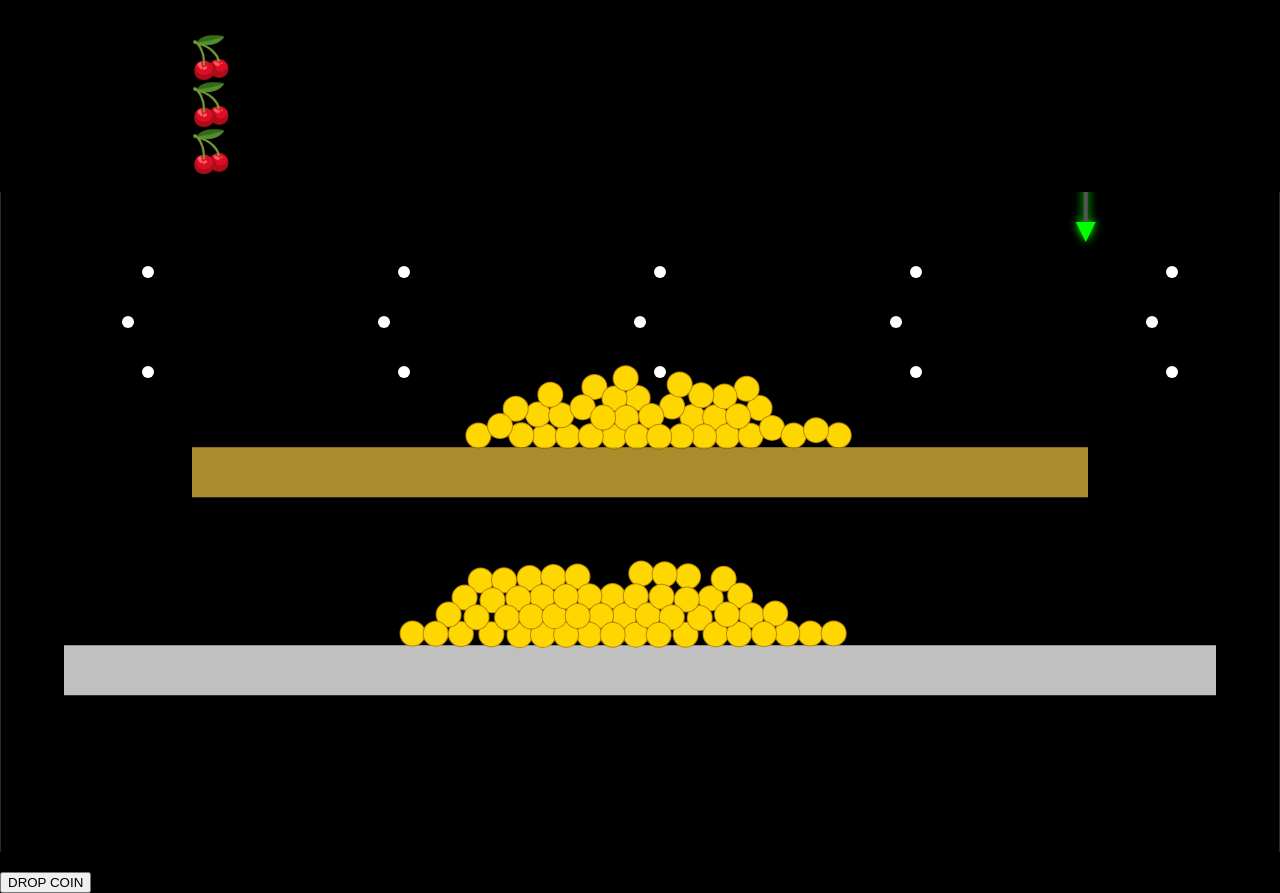
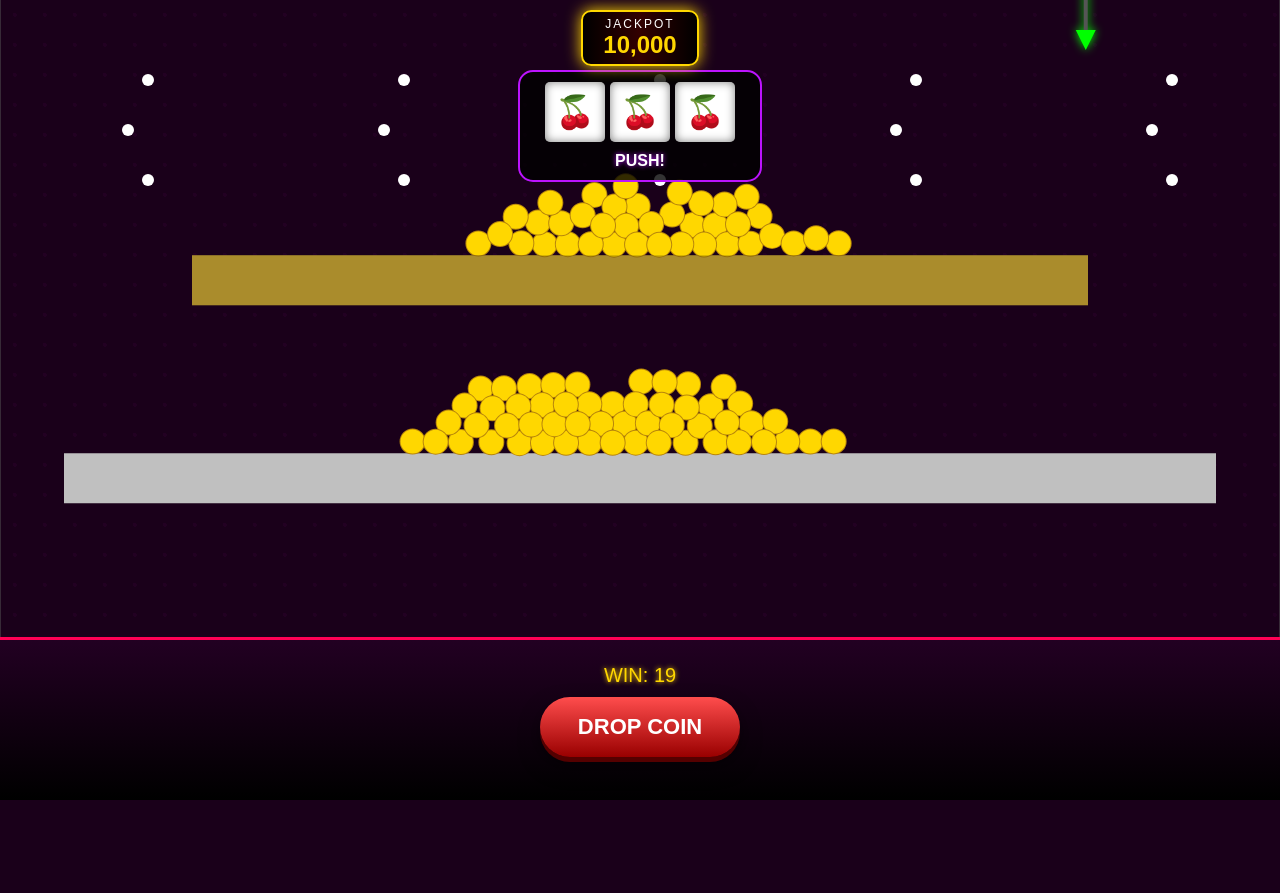
Before and after one commit to monicawwy/coin-pusher, a plain HTML site: page index.html in a window 1280 px wide. After the commit the page ends 800 px from the top, so only its background shows below. Drawn offline with nearby package versions, Linux system fonts and the light colour scheme; animation ran at ten frames a second.

Commit message:
Update style.css

```diff
--- a/style.css
+++ b/style.css
@@ -1,198 +1,168 @@
 :root {
-    --gold-gradient: linear-gradient(180deg, #ffd700 0%, #b8860b 100%);
-    --bg-gradient: radial-gradient(circle, #4a0e0e 0%, #1a0000 100%);
-    --felt-green: #005522;
+    --gold: #ffd700;
+    --dark-bg: #1a001a;
+    --neon-red: #ff0055;
 }
 
-* {
-    box-sizing: border-box;
+body {
+    margin: 0;
+    padding: 0;
+    background-color: var(--dark-bg);
+    font-family: 'Arial', sans-serif;
+    overflow: hidden;
     user-select: none;
     -webkit-tap-highlight-color: transparent;
 }
 
-body {
-    margin: 0;
-    overflow: hidden;
-    background: #000;
-    font-family: 'Arial Black', sans-serif;
-    height: 100vh;
-    display: flex;
-    flex-direction: column;
+/* 背景圖案 */
+.bg-pattern {
+    position: absolute;
+    width: 100%; height: 100%;
+    background-image: radial-gradient(#330033 10%, transparent 10%);
+    background-size: 30px 30px;
+    opacity: 0.3;
+    z-index: -1;
 }
 
-/* 背景布簾特效 */
-.bg-curtains {
+/* 頂部 Jackpot */
+.header-ui {
     position: absolute;
-    top: 0; left: 0; width: 100%; height: 100%;
-    background:
-        repeating-linear-gradient(
-            90deg,
-            #3e0000,
-            #3e0000 20px,
-            #500000 40px,
-            #200000 60px
-        );
-    z-index: -2;
-    box-shadow: inset 0 0 100px #000;
+    top: 10px;
+    width: 100%;
+    display: flex;
+    justify-content: center;
+    z-index: 10;
 }
 
-/* 頂部老虎機 UI */
-.slot-machine-container {
-    height: 35%;
-    position: relative;
+.jackpot-box {
+    background: linear-gradient(90deg, #000, #330000, #000);
+    border: 2px solid var(--gold);
+    border-radius: 10px;
+    padding: 5px 20px;
+    text-align: center;
+    box-shadow: 0 0 15px var(--gold);
+}
+
+.jackpot-box .label {
+    color: #fff;
+    font-size: 12px;
+    letter-spacing: 2px;
+}
+
+.jackpot-box .value {
+    color: var(--gold);
+    font-size: 24px;
+    font-weight: bold;
+}
+
+/* 老虎機 UI */
+.slot-display {
+    position: absolute;
+    top: 70px;
+    left: 50%;
+    transform: translateX(-50%);
+    width: 220px;
+    background: rgba(0,0,0,0.8);
+    border-radius: 15px;
+    border: 2px solid #bc13fe;
+    padding: 10px;
+    display: flex;
+    flex-wrap: wrap;
+    justify-content: center;
+    gap: 5px;
+    z-index: 5;
+}
+
+.reel {
+    width: 60px;
+    height: 60px;
+    background: #fff;
+    border-radius: 5px;
+    font-size: 32px;
+    display: flex;
+    align-items: center;
+    justify-content: center;
+    box-shadow: inset 0 0 10px rgba(0,0,0,0.5);
+}
+
+#win-text {
+    width: 100%;
+    text-align: center;
+    color: #fff;
+    font-weight: bold;
+    margin-top: 5px;
+    text-shadow: 0 0 5px #bc13fe;
+}
+
+/* 畫布 */
+#game-container {
+    position: absolute;
+    top: 0;
+    left: 0;
+    width: 100%;
+    height: 100%;
+}
+
+/* 底部按鈕區 */
+.controls-area {
+    position: absolute;
+    bottom: 0;
+    width: 100%;
+    height: 140px;
+    background: linear-gradient(to top, #000, #220022);
     display: flex;
     flex-direction: column;
     align-items: center;
     justify-content: center;
-    padding-top: 20px;
-    z-index: 10;
+    border-top: 3px solid var(--neon-red);
+    z-index: 20;
+    padding-bottom: 20px; /* iOS Home Bar */
 }
 
-.slot-header {
-    text-align: center;
+.score-board {
+    color: var(--gold);
+    font-size: 20px;
     margin-bottom: 10px;
+    text-shadow: 0 0 5px var(--gold);
 }
 
-.jackpot-title {
-    color: #ffd700;
-    font-size: 14px;
-    letter-spacing: 2px;
-    text-shadow: 0 2px 4px black;
+.big-red-btn {
+    position: relative;
+    width: 200px;
+    height: 60px;
+    background: linear-gradient(180deg, #ff4d4d, #990000);
+    border: none;
+    border-radius: 30px;
+    box-shadow: 0 5px 0 #550000, 0 10px 20px rgba(0,0,0,0.5);
+    display: flex;
+    align-items: center;
+    justify-content: center;
+    overflow: hidden;
+    cursor: pointer;
 }
 
-.jackpot-score {
-    color: #fff;
-    font-size: 28px;
-    background: #000;
-    padding: 5px 20px;
-    border-radius: 20px;
-    border: 2px solid #ffd700;
-    box-shadow: 0 0 10px #ffd700;
+.big-red-btn:active {
+    transform: translateY(4px);
+    box-shadow: 0 1px 0 #550000;
 }
 
-.slot-frame {
-    width: 280px;
-    height: 120px;
-    background: linear-gradient(45deg, #b8860b, #fffacd, #b8860b);
-    padding: 8px;
-    border-radius: 15px;
-    box-shadow: 0 10px 20px rgba(0,0,0,0.8);
-    position: relative;
+.btn-text {
+    color: white;
+    font-size: 22px;
+    font-weight: 900;
+    z-index: 2;
 }
 
-.reels-container {
-    width: 100%;
-    height: 100%;
-    background: #fff;
-    border-radius: 10px;
-    display: flex;
-    justify-content: space-around;
-    align-items: center;
-    box-shadow: inset 0 5px 10px rgba(0,0,0,0.5);
-    overflow: hidden;
+.btn-shine {
+    position: absolute;
+    top: 0; left: -100%;
+    width: 50%; height: 100%;
+    background: linear-gradient(skewX(-20deg), transparent, rgba(255,255,255,0.4), transparent);
+    animation: shine 3s infinite;
 }
 
-.reel {
-    font-size: 40px;
-    width: 33%;
-    text-align: center;
-    filter: drop-shadow(0 2px 0 rgba(0,0,0,0.2));
+@keyframes shine {
+    0% { left: -100%; }
+    20% { left: 200%; }
+    100% { left: 200%; }
 }
-
-.win-overlay {
-    position: absolute;
-    top: 50%; left: 50%;
-    transform: translate(-50%, -50%);
-    font-size: 40px;
-    color: #ff0055;
-    text-shadow: 2px 2px 0 #fff, 0 0 20px #ff0055;
-    font-weight: 900;
-    opacity: 0;
-    pointer-events: none;
-    transition: opacity 0.2s;
-}
-
-/* 遊戲畫布 (綠色絨布區) */
-#game-area {
-    flex: 1;
-    position: relative;
-    width: 100%;
-    /* 製作梯形透視感的綠色檯面 */
-    background: radial-gradient(ellipse at center bottom, #008844 0%, #004411 80%);
-    border-top: 5px solid #b8860b;
-    box-shadow: inset 0 0 50px rgba(0,0,0,0.8);
-    z-index: 5;
-}
-
-/* 底部控制區 */
-.controls {
-    height: 140px;
-    background: linear-gradient(180deg, #2a0000, #000);
-    border-top: 4px solid #ffd700;
-    display: flex;
-    flex-direction: column;
-    align-items: center;
-    justify-content: center;
-    position: relative;
-    z-index: 20;
-}
-
-.coin-balance {
-    position: absolute;
-    top: -20px;
-    background: #000;
-    color: #ffd700;
-    padding: 5px 20px;
-    border-radius: 20px;
-    border: 2px solid #ffd700;
-    font-size: 20px;
-}
-
-/* 模仿截圖中的圓形按鈕 */
-.spin-button {
-    width: 90px;
-    height: 90px;
-    border-radius: 50%;
-    border: none;
-    background: radial-gradient(circle, #ffeb3b, #fbc02d);
-    box-shadow: 0 8px 0 #f57f17, 0 15px 20px rgba(0,0,0,0.5);
-    cursor: pointer;
-    display: flex;
-    justify-content: center;
-    align-items: center;
-    margin-top: 10px;
-    transition: transform 0.1s, box-shadow 0.1s;
-}
-
-.spin-button .inner-ring {
-    width: 70px;
-    height: 70px;
-    border-radius: 50%;
-    border: 2px solid #fff;
-    display: flex;
-    justify-content: center;
-    align-items: center;
-    background: linear-gradient(180deg, #fbc02d, #f9a825);
-}
-
-.spin-button span {
-    color: #fff;
-    font-size: 16px;
-    font-weight: bold;
-    text-shadow: 0 1px 2px rgba(0,0,0,0.3);
-}
-
-.spin-button:active, .spin-button.pressed {
-    transform: translateY(5px);
-    box-shadow: 0 3px 0 #f57f17, 0 5px 10px rgba(0,0,0,0.5);
-}
-
-@keyframes pop-in {
-    0% { transform: translate(-50%, -50%) scale(0); }
-    80% { transform: translate(-50%, -50%) scale(1.2); }
-    100% { transform: translate(-50%, -50%) scale(1); }
-}
-
-.pop-in {
-    animation: pop-in 0.3s cubic-bezier(0.175, 0.885, 0.32, 1.275) forwards;
-}
```
